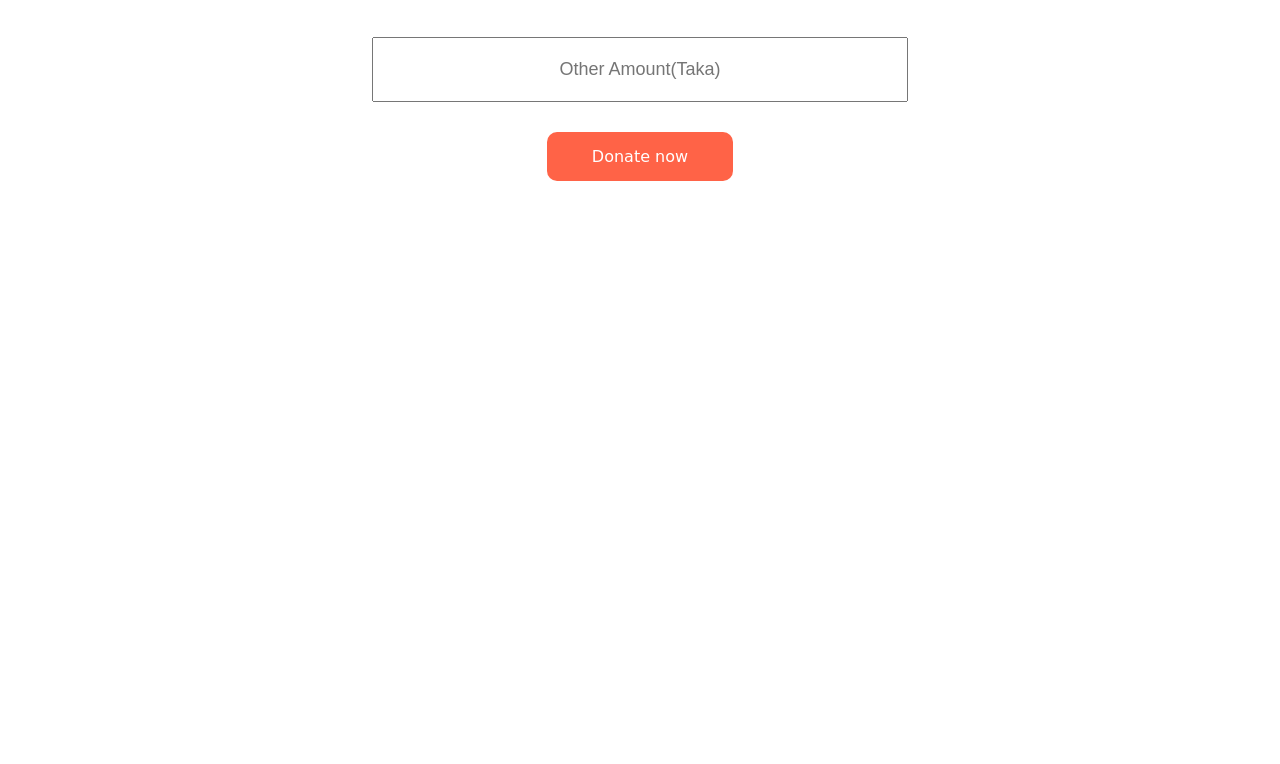
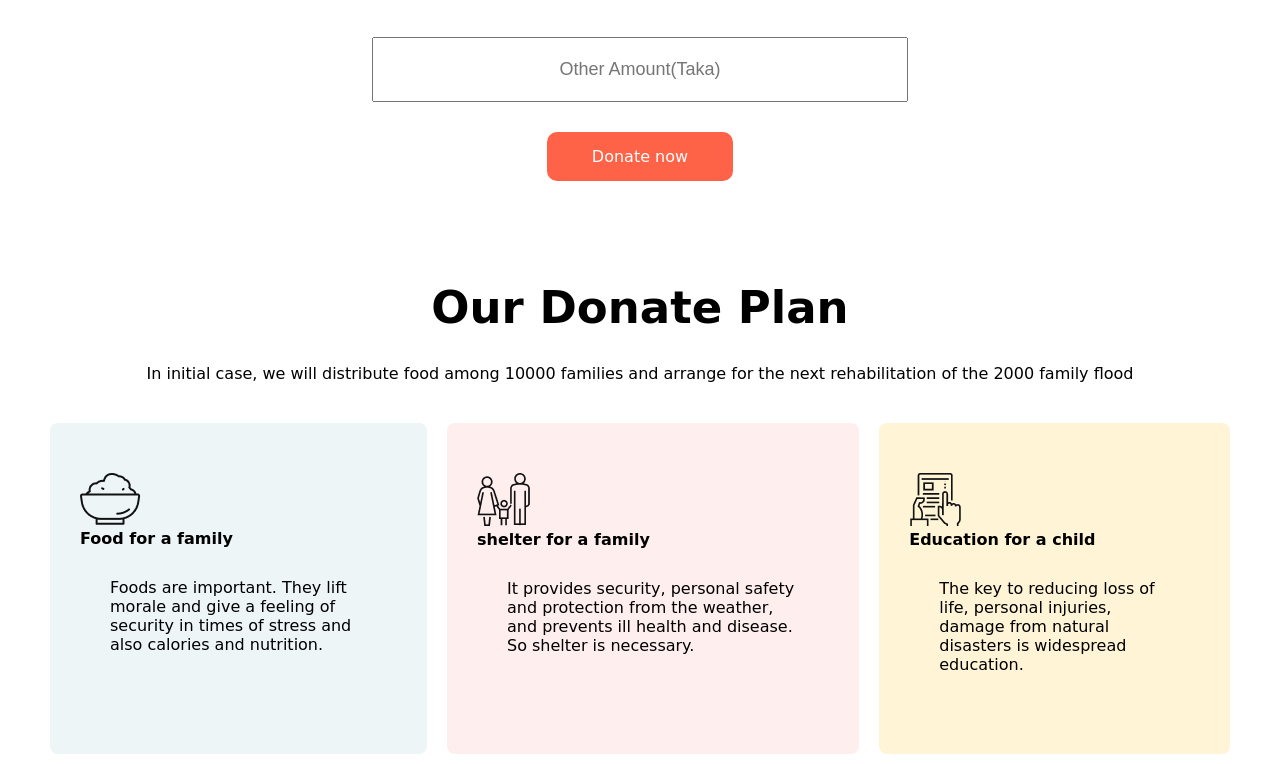
Before and after one commit to sakibnazmus1/portfolio-1, a plain HTML site: page index.html in a window 1280 px wide. Shown: the part 1044-1808 px from the top of the page. Before the commit the page ends 1325 px from the top, so only its background shows below. Drawn offline with Linux system fonts and the light colour scheme; a web font is replaced by a local one.

Commit message:
update 3

```diff
--- a/index.html
+++ b/index.html
@@ -37,6 +37,38 @@
             <a class="donate-button" target="_blank" href="https://assunnahfoundation.org/">Donate now</a>
         </div>
     </section>
+    <section class="third-section">
+        <div>
+            <h3>Our Donate Plan</h3>
+            <p>
+                In initial case, we will distribute food among 10000 families and arrange for the next rehabilitation of
+                the 2000 family flood
+            </p>
+            <div class="plan-box">
+                <div class="plan-a">
+                    <img src="./icons/food.png">
+                    <h4>Food for a family</h4>
+                    <p>
+                        Foods are important. They lift morale and give a feeling of security in times of stress and also
+                        calories and nutrition.</p>
+                </div>
+                <div id="shelter" class="plan-a">
+                    <img src="./icons/shelter.png">
+                    <h4>shelter for a family</h4>
+                    <p>
+                        It provides security, personal safety and protection from the weather, and prevents ill health
+                        and disease. So shelter is necessary.
+                    </p>
+                </div>
+                <div id="education" class="plan-a">
+                    <img src="./icons/Frame-1.png">
+                    <h4>Education for a child</h4>
+                    <p>
+                        The key to reducing loss of life, personal injuries, damage from natural disasters is widespread
+                        education.
+                    </p>
+                </div>
+            </div>
 </body>
 
 </html>
--- a/style.css
+++ b/style.css
@@ -81,3 +81,39 @@ h3 {
     border: 2px solid crimson;
     color: crimson;
 }
+
+.third-section {
+    display: flex;
+    text-align: center;
+    justify-content: center;
+    align-items: center;
+
+}
+
+.third-section p {
+    margin: 30px;
+}
+
+
+
+.plan-box {
+
+    display: flex;
+    width: 1200px;
+}
+
+.plan-a {
+    background: #EDF5F6;
+    margin: 10px;
+    padding: 50px 30px;
+    text-align: left;
+    border-radius: 8px;
+}
+
+#shelter {
+    background-color: #FFEEEE;
+}
+
+#education {
+    background-color: #FFF4D6;
+}
```
